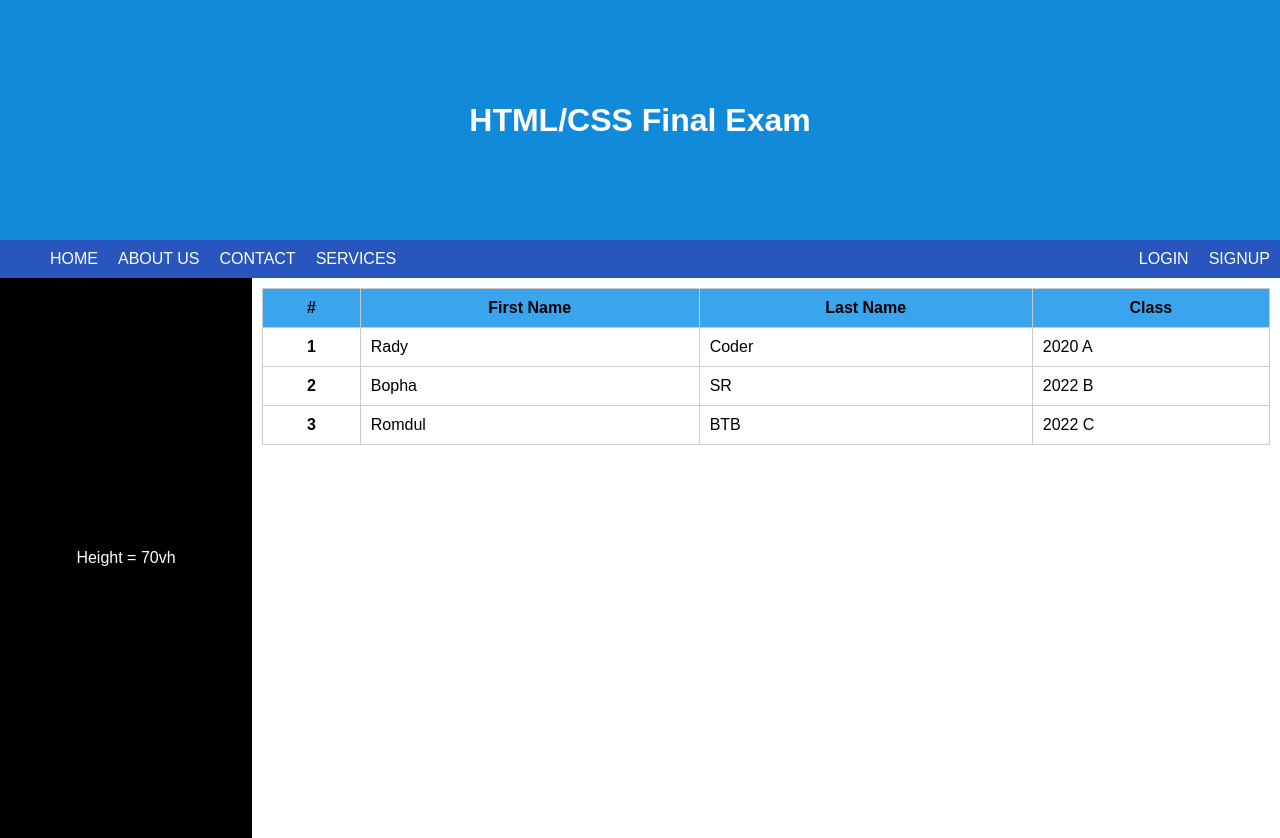
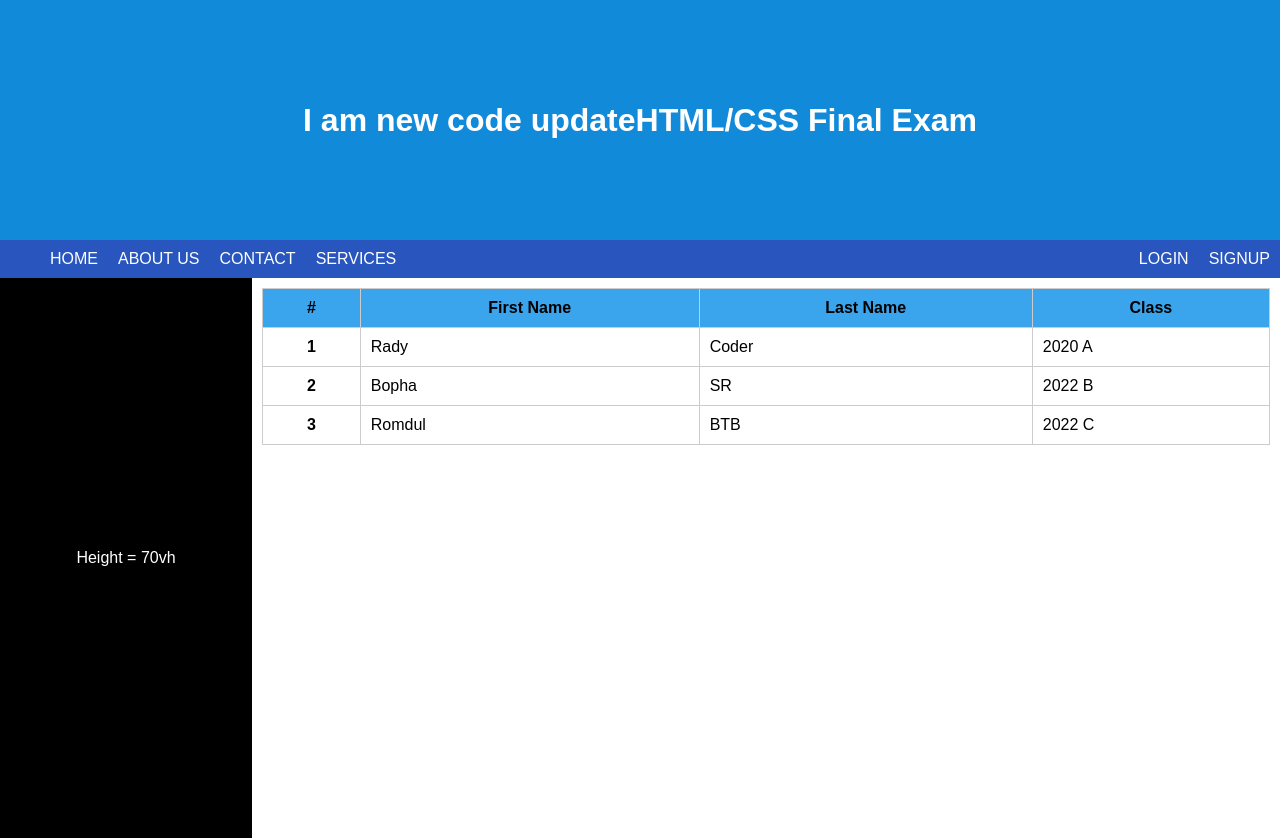
Before and after one commit to radytrainer/example, a plain HTML site: page index.html in a window 1280 px wide. Drawn offline with Linux system fonts and the light colour scheme.

Commit message:
add heading

```diff
--- a/index.html
+++ b/index.html
@@ -9,6 +9,7 @@
 </head>
 <body>
     <div class="header">
+        <h1>I am new code update</h1>
         <h1>HTML/CSS Final Exam</h1>
     </div>
    <nav>
```
